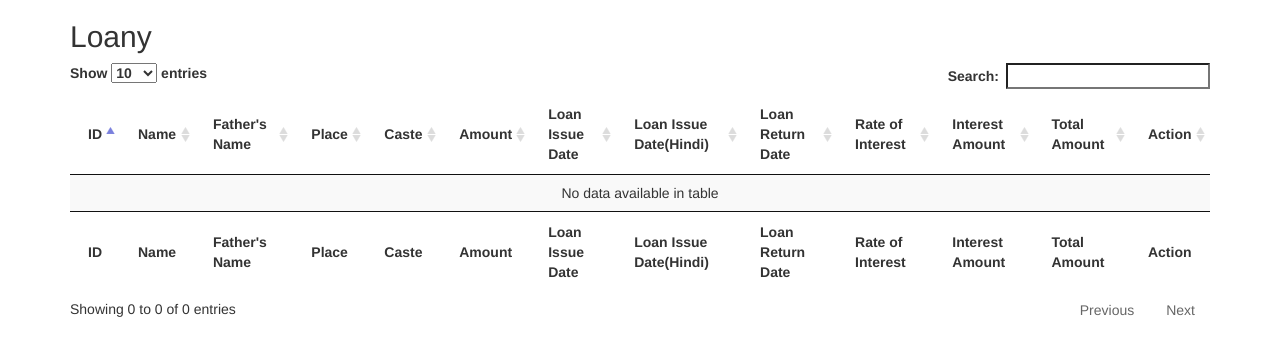
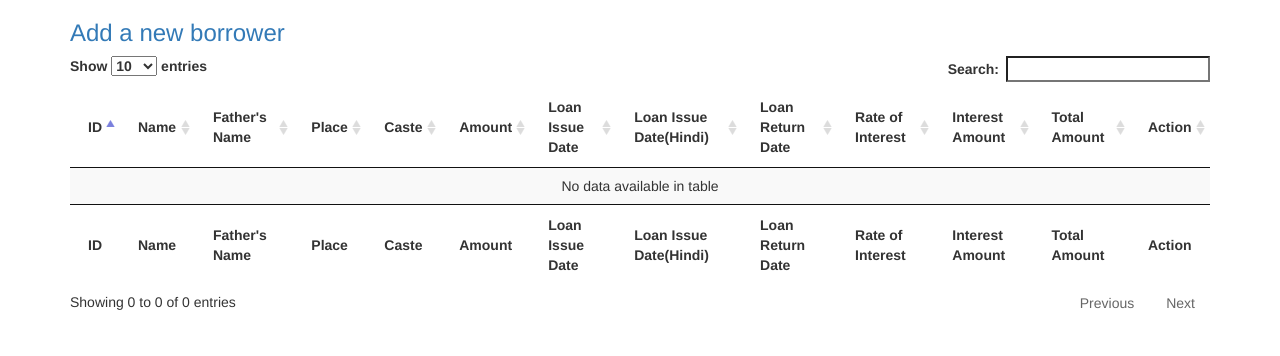
Before and after one commit to siddharthgoel88/loany, a Spring Boot app: page / in a window 1280 px wide. Shown: the top 356 px of the page. Run offline with Spring Boot 4, Linux system fonts and the light colour scheme; data that the repository does not hold is empty; some libraries are stand-ins or nearby versions.

Commit message:
Minor changes
 - bug fix
 - UI changes

```diff
--- a/src/main/resources/static/index.html
+++ b/src/main/resources/static/index.html
@@ -12,8 +12,13 @@
 <body>
 
 <div class="container">
-	<div id="allLoanView" class="tab-pane fade in active">
-		<h2 class="display-4">Loany</h2>
+	<div id="allLoanView">
+
+		<div class="card">
+		  <div class="card-block">
+		    <a href='/addBorrower.html'><h3 class="card-title">Add a new borrower</h3></a>
+		  </div>
+		</div>
 
 		<table id="all-loan" class="display" cellspacing="0" width="100%">
 		    <thead>
--- a/src/main/resources/static/js/issue-loan.js
+++ b/src/main/resources/static/js/issue-loan.js
@@ -100,7 +100,7 @@ $(document).ready(function(){
     	rate = $('#interestRate').val();
 
 		var amount = getAmount(principle, rate, startDate, endDate);
-		var interest = parseFloat(amount) + parseFloat(principle);
+		var interest = parseFloat(amount) - parseFloat(principle);
 		$('#interestAmount').val(interest);
 		$('#totalAmount').val(amount);
 	});
--- a/src/main/resources/static/loan.html
+++ b/src/main/resources/static/loan.html
@@ -49,7 +49,7 @@
 			  </div>
 			  <div class="row top-buffer">
 			  <div class="col-xs-3">
-			    <label for="loanIssueDate">(*) Loan Issue Date : </label>
+			    <label for="loanIssueDate">(*) Loan Issue Date (MM/dd/yyyy) : </label>
 			    <input type="text" class="form-control" id="loanIssueDate" placeholder="Click here and select the date">
 			  </div>
 			  <div class="col-xs-3">
@@ -57,7 +57,7 @@
 			    <input type="text" class="form-control" id="loanDateHindi" placeholder="Enter hindi date here">
 			  </div>
 			  <div class="col-xs-3">
-			    <label for="loanReturnDate">Loan Return Date : </label>
+			    <label for="loanReturnDate">Loan Return Date (MM/dd/yyyy) : </label>
 			    <input type="text" class="form-control" id="loanReturnDate" placeholder="Click here and select the date">
 			  </div>
 			  </div>
```
